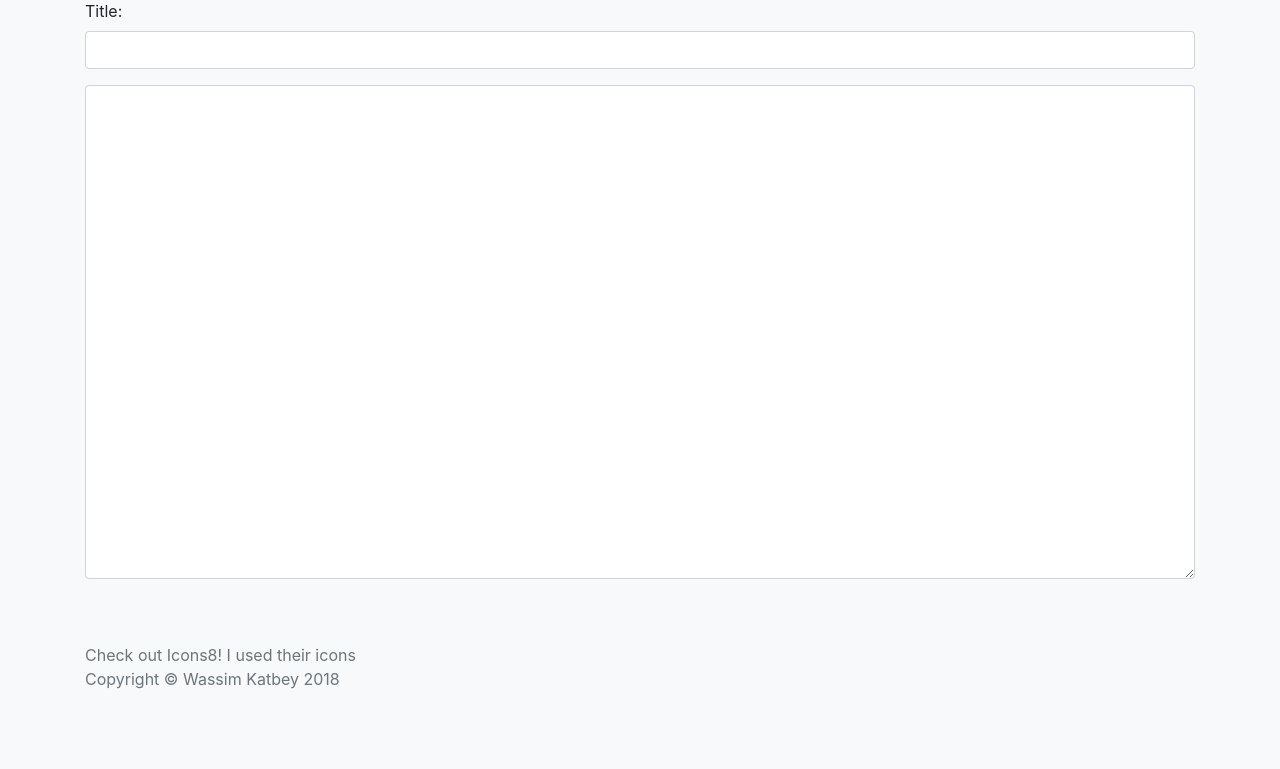
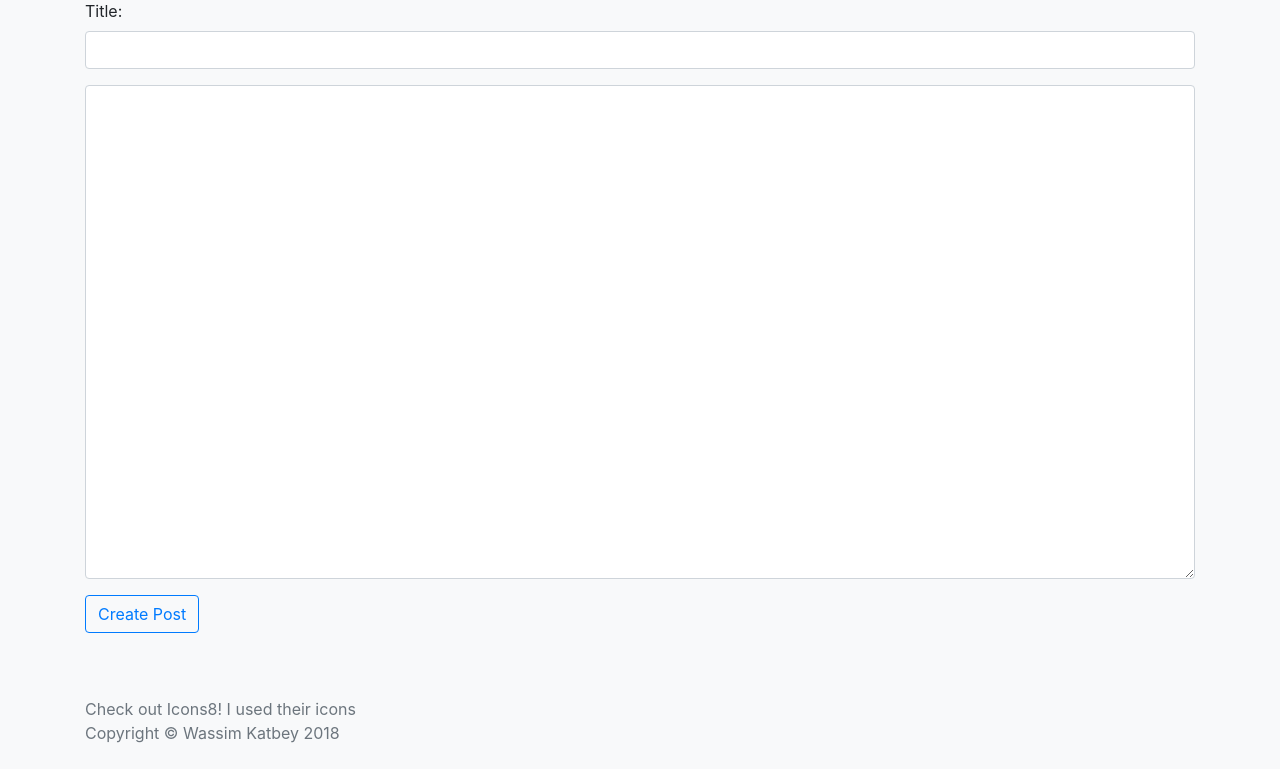
Before and after one commit to wkatbey/personal-website, a Django app: page /blog/create/ in a window 1280 px wide. Shown: the part 1030-1799 px from the top of the page. Before the commit the page ends 1719 px from the top, so only its background shows below. Run offline with Django 3.2, Linux system fonts and the light colour scheme; some libraries are stand-ins or nearby versions.

```diff
--- a/blog/templates/blog/create-blog.html
+++ b/blog/templates/blog/create-blog.html
@@ -3,6 +3,7 @@
 
 {% block head_elements %}
 <script src="https://cdn.tiny.cloud/1/no-api-key/tinymce/5/tinymce.min.js"></script>
+<script src='https://cdn.tiny.cloud/1/9lidlfl9gfd74zusr0iykq72dtxk48gnba2vupju5j0gdmfs/tinymce/5/tinymce.min.js'>
 <script>tinymce.init({selector:'textarea'});</script>
 {% endblock %}
 
@@ -21,6 +22,8 @@
     <div class = "heading-text" style="padding-bottom: 0px; padding-top: 50px" id="intro">
       Write Away! <img src="https://img.icons8.com/nolan/64/000000/speech-bubble.png">
     </div>
+    <form method='POST' action="{% url 'blog:create' %}">
+      {% csrf_token %}
       <div class="form-group">
           {{ blog_creation_form.title.label_tag }}
           {{ blog_creation_form.title }}
@@ -28,6 +31,12 @@
       <div class="form-group">
         {{ blog_creation_form.text_entry }}
       </div>
+      <div class="row">
+        <div class="col-lg-6">
+          <button type="submit" class="btn btn-outline-primary">Create Post</button>
+        </div>
+      </div>
+    </form>
 </div>
 {% endblock %}
 
--- a/blog/urls.py
+++ b/blog/urls.py
@@ -5,5 +5,5 @@ from . import views
 app_name = 'blog'
 urlpatterns = [
     path('', views.IndexView.as_view()),
-    path('create/', views.CreateBlogView.as_view())
+    path('create/', views.CreateBlogView.as_view(), name='create')
 ]
--- a/blog/views.py
+++ b/blog/views.py
@@ -7,9 +7,12 @@ class IndexView(TemplateView):
     template_name = 'blog/index.html'
 
 class CreateBlogView(View):
-     def get(self, request):
+    def get(self, request):
         blog_creation_form = BlogForm()
         context = {
             'blog_creation_form': blog_creation_form
         }
         return render(request, 'blog/create-blog.html', context)
+
+    def post(self, request):
+        return render(request, 'blog/create-blog.html', {})
```
Lines whose indentation alone changed are shown as unchanged.
